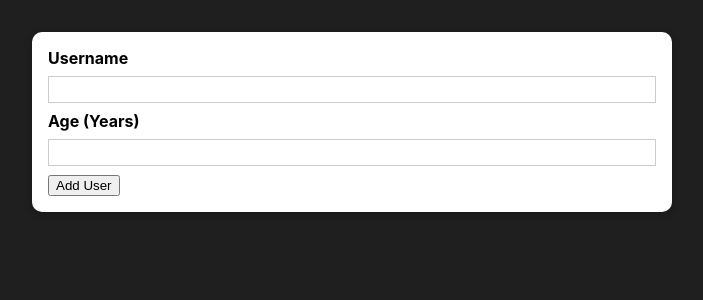
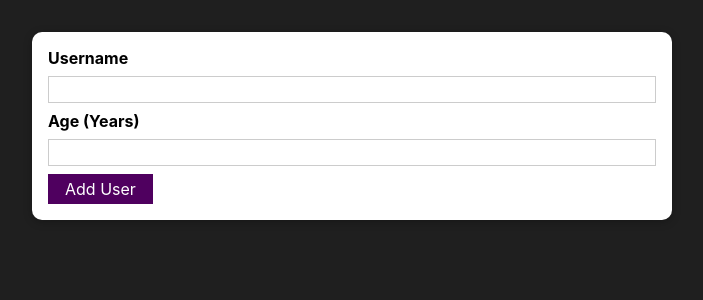
Before and after one commit to kostiskalkounos/list-app, a React (Create React App) app: page / in a window 1280 px wide. Shown: the top 300 px of the page, without its empty margins (288-991 px from the left). Built offline with nearby package versions, Linux system fonts and the light colour scheme.

Commit message:
add button component

```diff
--- /dev/null
+++ b/src/components/UI/Button.js
@@ -0,0 +1,15 @@
+import styles from "./Button.module.css";
+
+const Button = (props) => {
+  return (
+    <button
+      className={styles.button}
+      type={props.type || "button"}
+      onClick={props.onClick}
+    >
+      {props.children}
+    </button>
+  );
+};
+
+export default Button;
--- /dev/null
+++ b/src/components/UI/Button.module.css
@@ -0,0 +1,18 @@
+.button {
+  font: inherit;
+  border: 1px solid #4f005f;
+  background: #4f005f;
+  color: white;
+  padding: 0.25rem 1rem;
+  cursor: pointer;
+}
+
+.button:hover,
+.button:active {
+  background: #741188;
+  border-color: #741188;
+}
+
+.button:focus {
+  outline: none;
+}
--- a/src/components/Users/AddUser.js
+++ b/src/components/Users/AddUser.js
@@ -1,3 +1,4 @@
+import Button from "../UI/Button";
 import Card from "../UI/Card";
 import styles from "./AddUser.module.css";
 
@@ -13,7 +14,7 @@
         <input id="username" type="text" />
         <label htmlFor="age">Age (Years)</label>
         <input id="age" type="number" />
-        <button type="submit">Add User</button>
+        <Button type="submit">Add User</Button>
       </form>
     </Card>
   );
```
